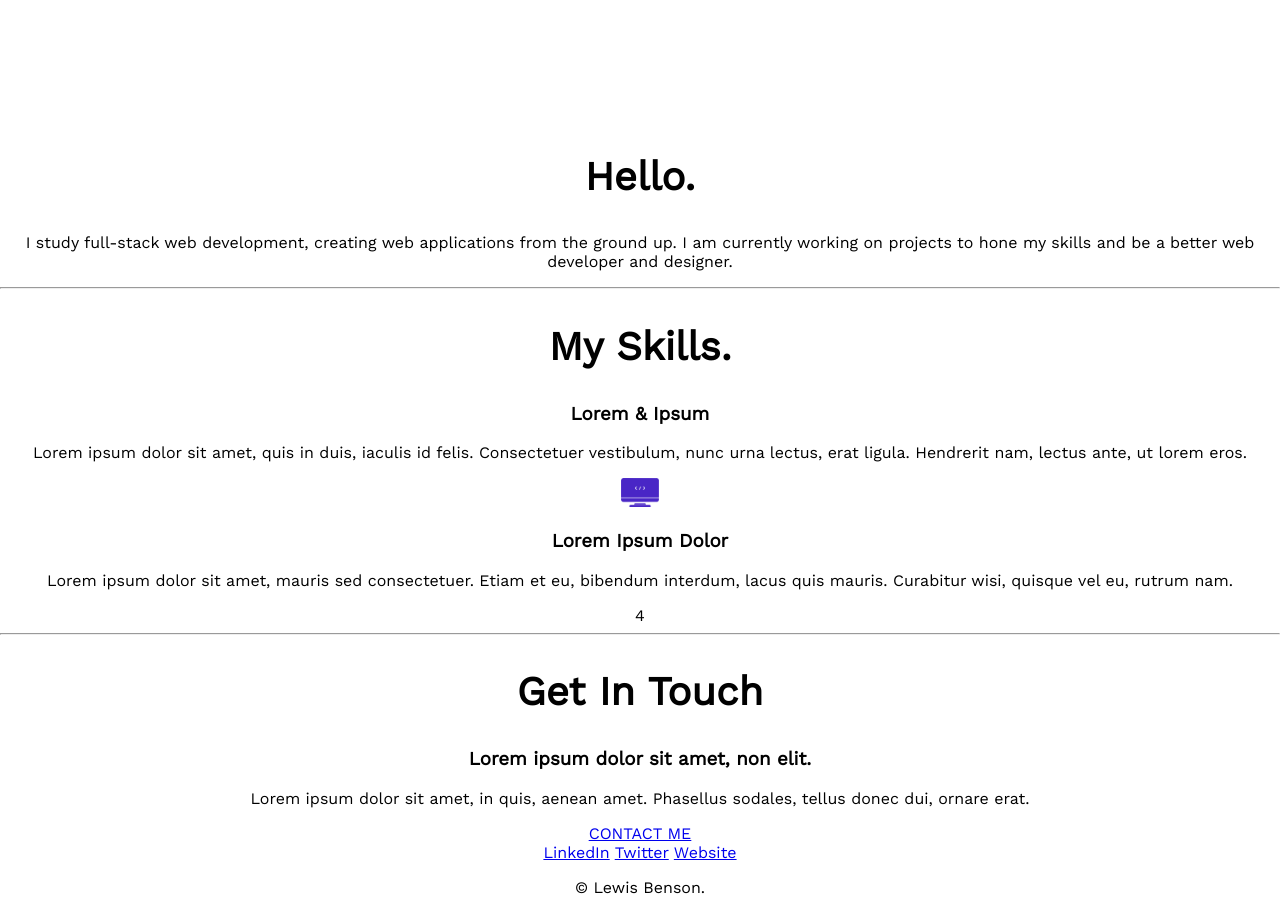
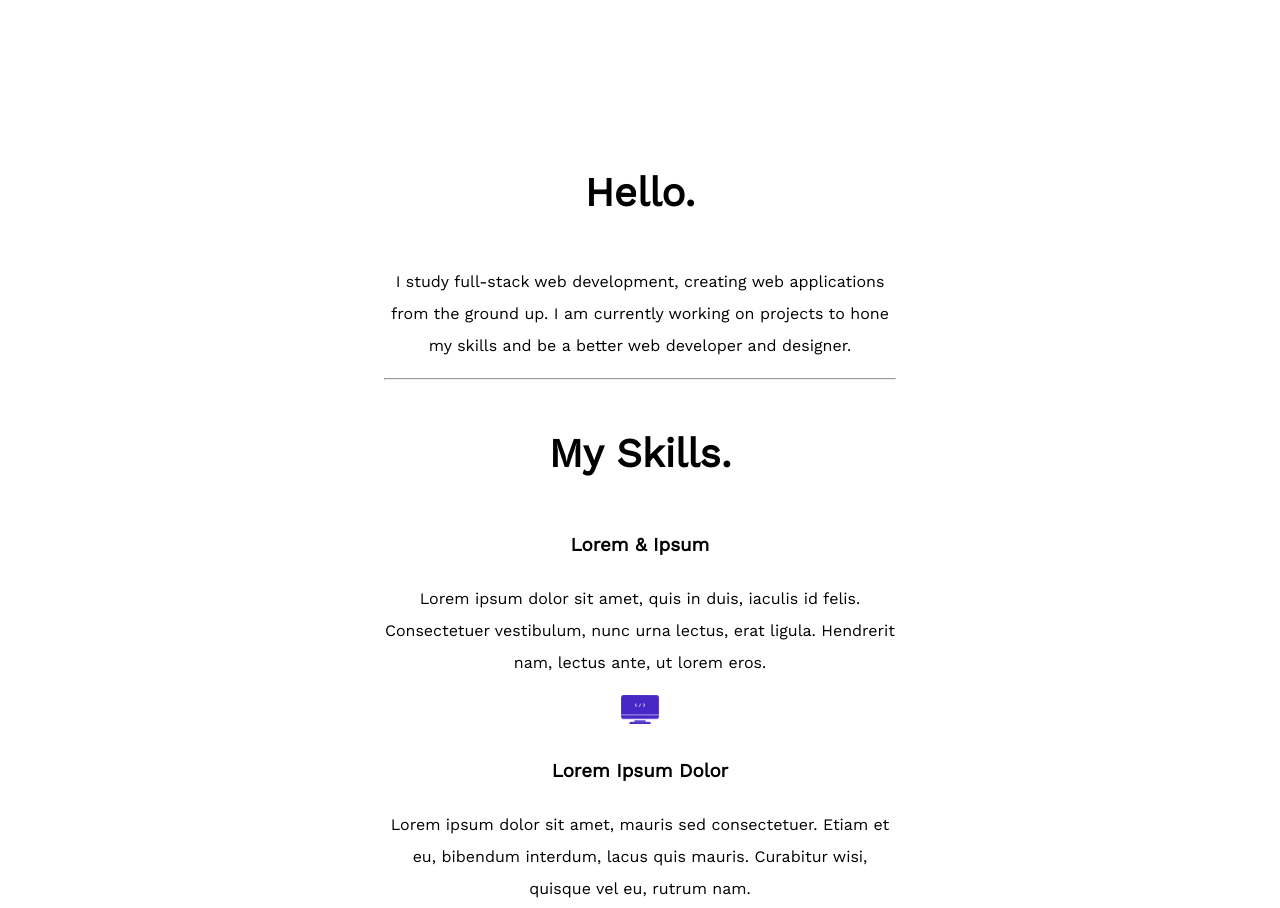
Before and after one commit to tm-LBenson/All-Css-Portfolio, a plain HTML site: page index.html in a window 1280 px wide. Shown: the part 800-1708 px from the top of the page. Drawn offline with nearby package versions, Linux system fonts and the light colour scheme; a web font is replaced by a local one.

Commit message:
update styles and background img

```diff
--- a/css/styles.css
+++ b/css/styles.css
@@ -42,3 +42,9 @@ h2{
 .computer{
   width:3vw;
 }
+
+.middle-container{
+  margin: auto;
+  width:40%;
+  line-height: 2;
+}
```
Also changed, not shown: images/grassyhill.png.
